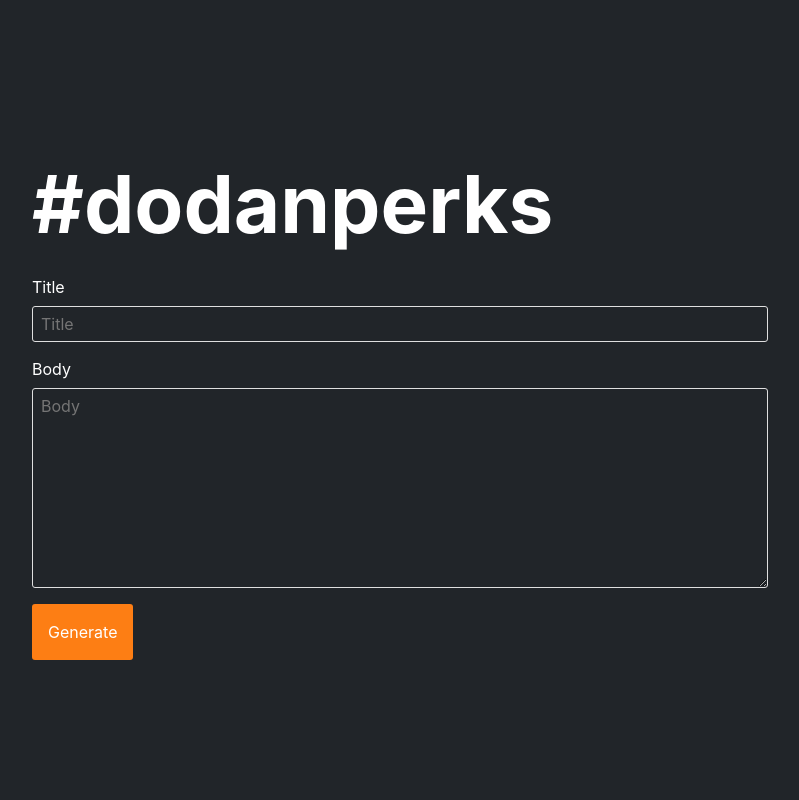
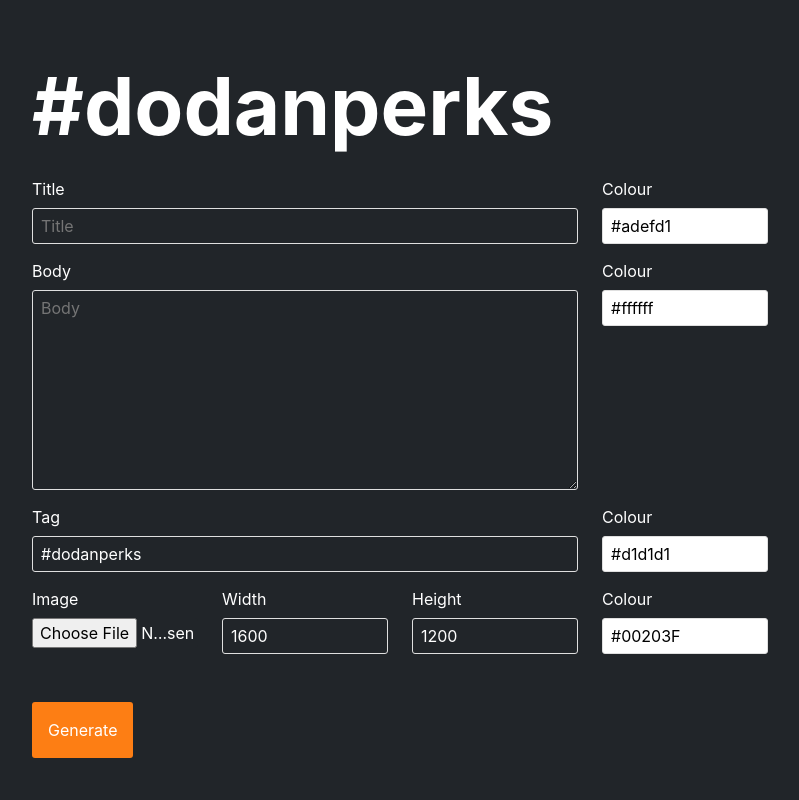
Before and after one commit to nipunadodan/php-gd-meme-generator, a PHP site: page / in a window 1280 px wide. Shown: the whole page, without its empty margins (240-1039 px from the left). Run offline with PHP 8.4, Linux system fonts and the light colour scheme; some libraries are stand-ins or nearby versions; some web fonts are replaced.

Commit message:
Added more fields, colour control

```diff
--- a/index.php
+++ b/index.php
@@ -7,6 +7,8 @@
     <link href="css/styles.css" type="text/css" rel="stylesheet" />
     <title>#dodanperks</title>
     <script src="https://code.jquery.com/jquery-3.6.0.min.js"></script>
+    <script src="https://cdn.jsdelivr.net/npm/spectrum-colorpicker2/dist/spectrum.min.js"></script>
+    <link rel="stylesheet" type="text/css" href="https://cdn.jsdelivr.net/npm/spectrum-colorpicker2/dist/spectrum.min.css">
     <style>
         @font-face {
             font-family: Inter;
@@ -28,6 +30,10 @@
         input[type="submit"]{
             font-size: 1rem !important;
         }
+        input[type="file"]{
+            border: none !important;
+            padding: 0;
+        }
     </style>
 </head>
 <body class="bg-dark text-white">
@@ -36,11 +42,55 @@
             <div class="col-md-8">
                 <h1 style="font-weight: bolder" class="display-1 mt-5">#dodanperks</h1>
                 <form class="form" name="result" method="post" action="test/result.php">
-                    <label>Title</label>
-                    <input name="title" placeholder="Title" class="bg-dark text-white" style="font-weight: normal" />
-                    <label>Body</label>
-                    <textarea name="body" placeholder="Body" class="bg-dark text-white" style="font-weight: normal"></textarea>
-                    <input type="submit" value="Generate" class="w-auto p-3">
+                    <div class="row">
+                        <div class="col-md-9">
+                            <label>Title</label>
+                            <input name="title" placeholder="Title" class="bg-dark text-white" style="font-weight: normal" />
+                        </div>
+                        <div class="col-md-3">
+                            <label>Colour</label>
+                            <input class="color-picker" name="title-colour" value='#adefd1' />
+                        </div>
+                    </div>
+                    <div class="row">
+                        <div class="col-md-9">
+                            <label>Body</label>
+                            <textarea name="body" placeholder="Body" class="bg-dark text-white" style="font-weight: normal"></textarea>
+                        </div>
+                        <div class="col-md-3">
+                            <label>Colour</label>
+                            <input class="color-picker" name="body-colour" value='#ffffff' />
+                        </div>
+                    </div>
+                    <div class="row">
+                        <div class="col-md-9">
+                            <label>Tag</label>
+                            <input name="tag" placeholder="Tag" value="#dodanperks" class="bg-dark text-white" style="font-weight: normal" />
+                        </div>
+                        <div class="col-md-3">
+                            <label>Colour</label>
+                            <input class="color-picker" name="tag-colour" value='#d1d1d1' />
+                        </div>
+                    </div>
+                    <div class="row">
+                        <div class="col-md-3">
+                            <label>Image</label>
+                            <input type="file" name="image" placeholder="Image" class="bg-dark text-white" style="font-weight: normal" />
+                        </div>
+                        <div class="col-md-3">
+                            <label>Width</label>
+                            <input name="width" placeholder="Width" value="1600" class="bg-dark text-white" style="font-weight: normal" />
+                        </div>
+                        <div class="col-md-3">
+                            <label>Height</label>
+                            <input name="height" placeholder="Height" value="1200" class="bg-dark text-white" style="font-weight: normal" />
+                        </div>
+                        <div class="col-md-3">
+                            <label>Colour</label>
+                            <input class="color-picker" name="background-colour" value='#00203F' />
+                        </div>
+                    </div>
+                    <input type="submit" value="Generate" class="w-auto p-3 mt-5">
                 </form>
                 <img src="" class="result img-fluid my-5" style="display: none">
             </div>
--- a/js/scripts.js
+++ b/js/scripts.js
@@ -60,3 +60,11 @@ dyn_functions['result'] = function (json) {
     $('.result').show().attr('src',json);
     //$('#image').html(json);
 }
+
+/* ready */
+$(document).ready(function () {
+    // DOC: https://seballot.github.io/spectrum/
+    $('.color-picker').spectrum({
+        type: "component"
+    });
+})
```
Also changed, not shown: processes/result-process.php (+34 -7 lines).
